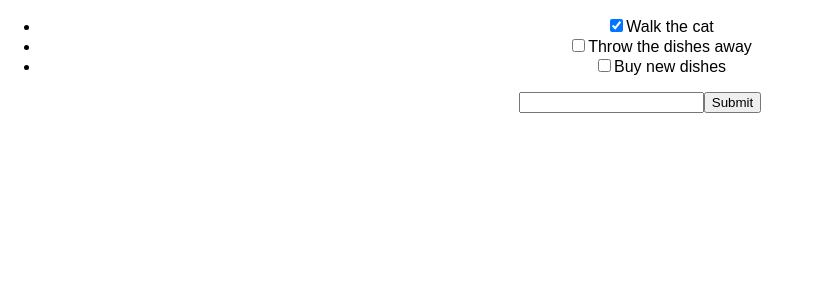
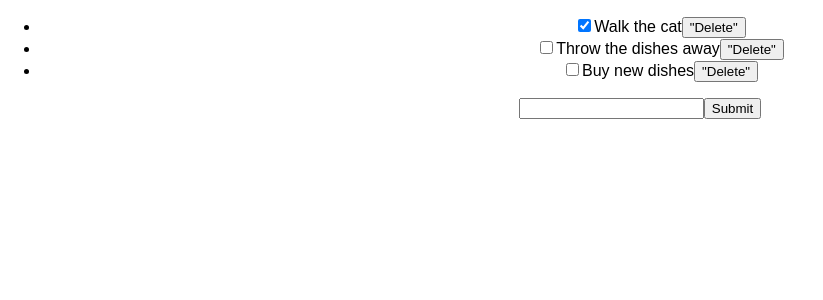
Before and after one commit to trevorgillette17/intro-to-react, a React (Create React App) app in the folder react-to-do/: page / in a window 1280 px wide. Shown: the top 300 px of the page, without its empty margins (0-823 px from the left). Built offline with nearby package versions, Linux system fonts and the light colour scheme.

Commit message:
Submission

```diff
--- a/react-to-do/src/App.js
+++ b/react-to-do/src/App.js
@@ -33,12 +33,16 @@ toggleComplete(index) {
 	this.setState({ todos: todos });
 }
 
+handleDelete(todo) {
+	const newTodo = this.state.todos.filter((t) => t != todo);
+	this.setState({ todos: newTodo });
+}
 	render() {
     return (
       <div className="App">
       <ul>
 	    { this.state.todos.map( (todo, index) =>
-		    <ToDo key={ index } description={ todo.description } isCompleted={ todo.isCompleted } toggleComplete={ () => this.toggleComplete(index) } />
+		    <ToDo key={ index } description={ todo.description } isCompleted={ todo.isCompleted } toggleComplete={ () => this.toggleComplete(index) } handleDelete={() => this.handleDelete(todo)} />
 	    )}
 	    </ul>
 	    <form onSubmit={ (e) => this.handleSubmit(e) }>
--- a/react-to-do/src/components/ToDo.js
+++ b/react-to-do/src/components/ToDo.js
@@ -1,14 +1,15 @@
  import React, { Component } from 'react';
 
  class ToDo extends Component {
-   render() {
+	 render() {
      return (
        <li>
          <input type="checkbox" checked={ this.props.isCompleted } onChange={ this.props.toggleComplete } />
          <span>{ this.props.description }</span>
-       </li>
+         <button onClick={this.props.handleDelete}>"Delete"</button>
+	     </li>
      );
    }
- }
+}
 
  export default ToDo;
```
